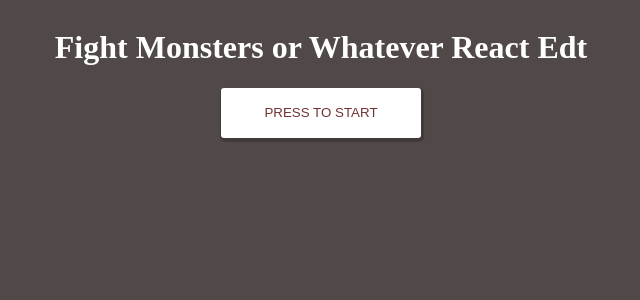
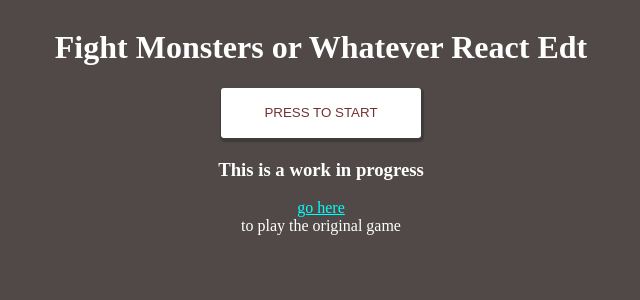
Before and after one commit to teraglin/FightMonstersOrWhatever-React, a React (Create React App) app: page / in a window 1280 px wide. Shown: the top 300 px of the page, without its empty margins (319-959 px from the left). Built offline with nearby package versions, Linux system fonts and the light colour scheme; the HTML template or start-up script is replaced by a standard one.

Commit message:
updated READE and links to original project

```diff
--- a/src/components/GameTable.jsx
+++ b/src/components/GameTable.jsx
@@ -257,6 +257,9 @@
                 <div className="App">
                     <h1>Fight Monsters or Whatever React Edt</h1>
                     <button onClick={this.startGame} className="GameTable-button">PRESS TO START</button>
+                    <h3>This is a work in progress</h3>
+                    <a href="https://github.com/teraglin/Fight-Monsters-or-Whatever" target="blank">go here</a>
+                    <span>to play the original game</span>
                 </div>
             )
         } else {
--- a/src/styles/App.css
+++ b/src/styles/App.css
@@ -9,6 +9,14 @@
   flex-direction: column;
   align-items: center;
   width: 100%;
+}
+
+.App a {
+  color: cyan;
+}
+
+.App a:hover {
+  color: white;
 }
 
 .play-mat-container {
@@ -78,7 +86,7 @@
   box-shadow: 1px 2px 1px 2px rgba(0, 0, 0, 0.20);
   transition: 0.2s;
   margin: 0px 0px 2px 0px;
-
+  cursor: pointer;
 }
 
 .GameTable-button:hover {
```
Also changed, not shown: 1 other file (tests, documents, lock files or other folders).
